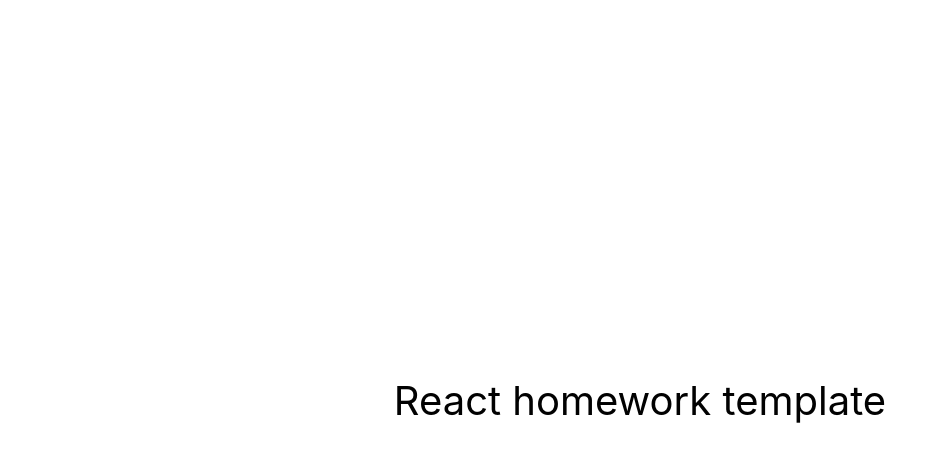
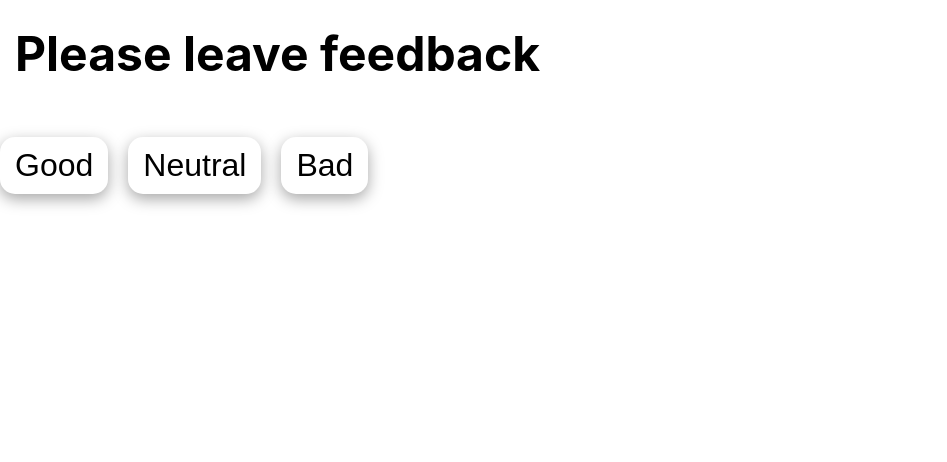
Before and after one commit to Eric-Ramirez-90/goit-react-hw-02-feedback, a React (Create React App) app: page / in a window 1280 px wide. Shown: the top 462 px of the page, without its empty margins (0-947 px from the left). Built offline with nearby package versions, Linux system fonts and the light colour scheme.

Commit message:
added button

```diff
--- a/package.json
+++ b/package.json
@@ -4,9 +4,12 @@
   "private": true,
   "homepage": "https://Eric-Ramirez-90.github.io/goit-react-hw-02-feedback/",
   "dependencies": {
+    "@emotion/react": "^11.10.5",
+    "@emotion/styled": "^11.10.5",
     "@testing-library/jest-dom": "^5.16.3",
     "@testing-library/react": "^12.1.4",
     "@testing-library/user-event": "^13.5.0",
+    "prop-types": "^15.8.1",
     "react": "^18.1.0",
     "react-dom": "^18.1.0",
     "react-scripts": "5.0.1",
--- a/src/components/App.jsx
+++ b/src/components/App.jsx
@@ -1,16 +1,21 @@
-export const App = () => {
-  return (
-    <div
-      style={{
-        height: '100vh',
-        display: 'flex',
-        justifyContent: 'center',
-        alignItems: 'center',
-        fontSize: 40,
-        color: '#010101'
-      }}
-    >
-      React homework template
-    </div>
-  );
-};
+import { Component } from 'react';
+import { Section } from './Section/Section';
+import { FeedBackOptions } from './FeedbackOptions/FeedbackOptions';
+
+export class App extends Component {
+  state = {
+    good: 0,
+    neutral: 0,
+    bad: 0,
+  };
+
+  render() {
+    const options = this.state;
+    return (
+      <>
+        <Section title="Please leave feedback"></Section>
+        <FeedBackOptions options={options} />
+      </>
+    );
+  }
+}
--- /dev/null
+++ b/src/components/FeedbackOptions/FeedbackOptions.jsx
@@ -0,0 +1,11 @@
+import { Wrapper, Button } from './FeedbackOptions.styled';
+
+export function FeedBackOptions({ good, neutral, bad }) {
+  return (
+    <Wrapper>
+      <Button good={good}>Good</Button>
+      <Button neutral={neutral}>Neutral</Button>
+      <Button bad={bad}>Bad</Button>
+    </Wrapper>
+  );
+}
--- /dev/null
+++ b/src/components/FeedbackOptions/FeedbackOptions.styled.jsx
@@ -0,0 +1,20 @@
+import styled from '@emotion/styled';
+
+export const Wrapper = styled.div`
+  display: flex;
+  align-items: center;
+  gap: 20px;
+`;
+
+export const Button = styled.button`
+  padding: 10px 15px;
+  font-size: 32px;
+  text-align: center;
+  background-color: white;
+
+  cursor: pointer;
+
+  border: none;
+  border-radius: 15px;
+  box-shadow: rgba(0, 0, 0, 0.35) 0px 5px 15px;
+`;
--- /dev/null
+++ b/src/components/Section/Section.jsx
@@ -0,0 +1,16 @@
+import PropTypes from 'prop-types';
+import { Wrapper, Title } from './Section.styled';
+
+export function Section({ title, children }) {
+  return (
+    <Wrapper>
+      {title && <Title>{title}</Title>}
+      {children}
+    </Wrapper>
+  );
+}
+
+Section.prototype = {
+  title: PropTypes.string,
+  children: PropTypes.node,
+};
--- /dev/null
+++ b/src/components/Section/Section.styled.jsx
@@ -0,0 +1,13 @@
+import styled from '@emotion/styled';
+
+export const Wrapper = styled.section`
+  padding-top: 24px;
+  padding-right: 15px;
+  padding-left: 15px;
+  padding-bottom: 24px;
+`;
+
+export const Title = styled.h2`
+  font-size: 48px;
+  margin-bottom: 30px;
+`;
--- a/src/index.css
+++ b/src/index.css
@@ -13,3 +13,19 @@
   font-family: source-code-pro, Menlo, Monaco, Consolas, 'Courier New',
     monospace;
 }
+
+h1,
+h2,
+h3,
+h4,
+h5,
+h6,
+p {
+  margin: 0;
+}
+ul,
+ol {
+  margin: 0;
+  padding: 0;
+  list-style: none;
+}
```
Also changed, not shown: 1 other file (tests, documents, lock files or other folders).
